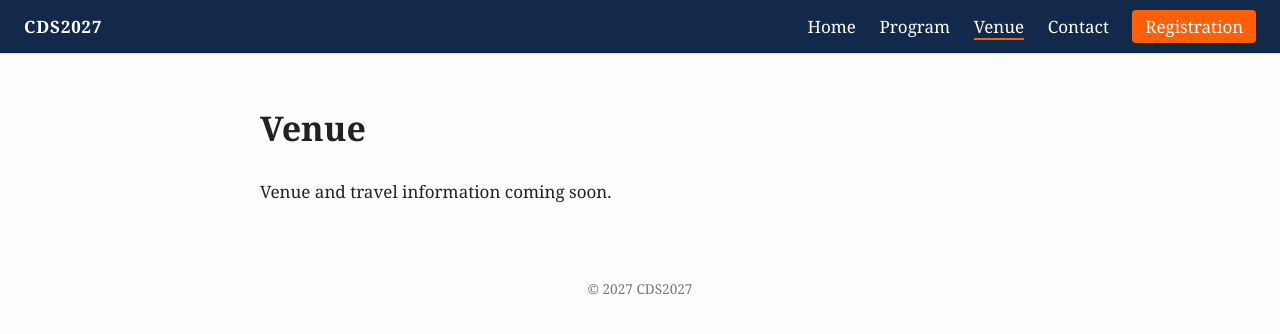
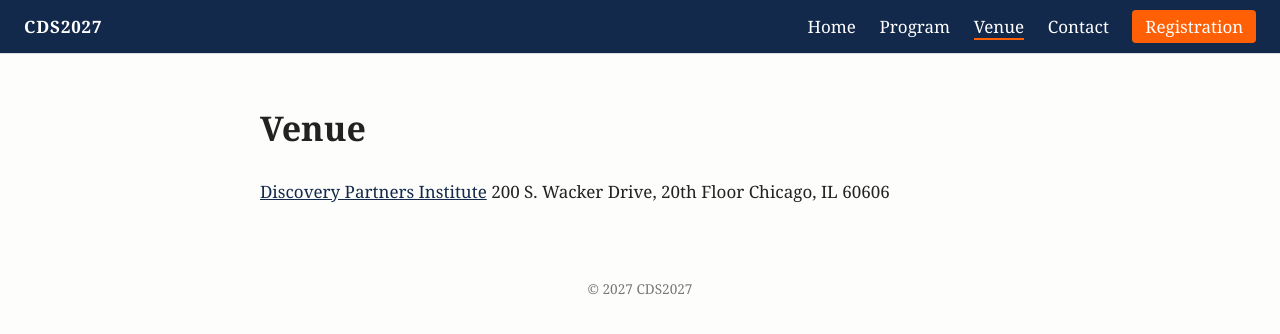
Before and after one commit to chackoge/cds2027, a Jekyll site: the page built from venue.md, in a window 1280 px wide. Shown: the top 334 px of the page. Built offline with Jekyll 4.4.1, drawn with Linux system fonts in a browser that asks for light colours.

Commit message:
generic update

```diff
--- a/venue.md
+++ b/venue.md
@@ -3,4 +3,6 @@ layout: default
 title: Venue
 ---
 
-Venue and travel information coming soon.
+[Discovery Partners Institute](https://dpi.illinois.edu/)
+200 S. Wacker Drive, 20th Floor
+Chicago, IL 60606
```
